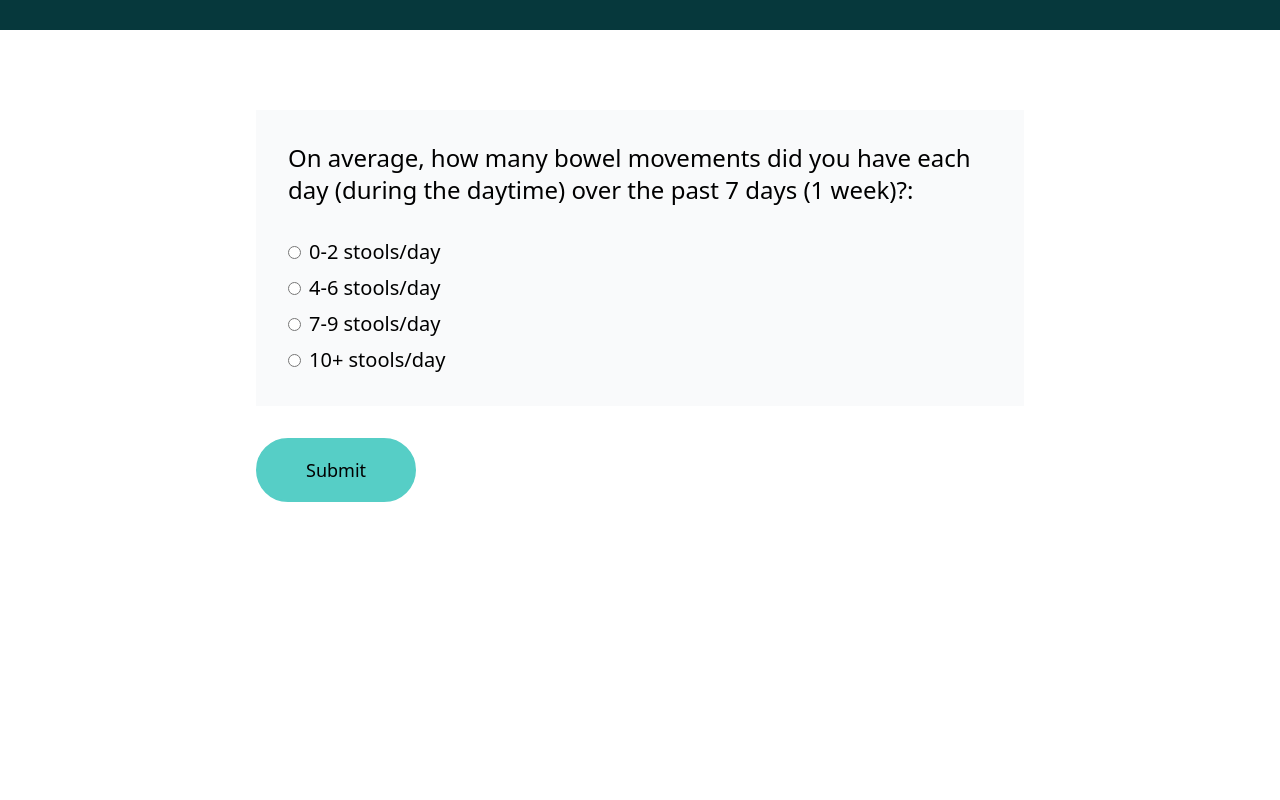
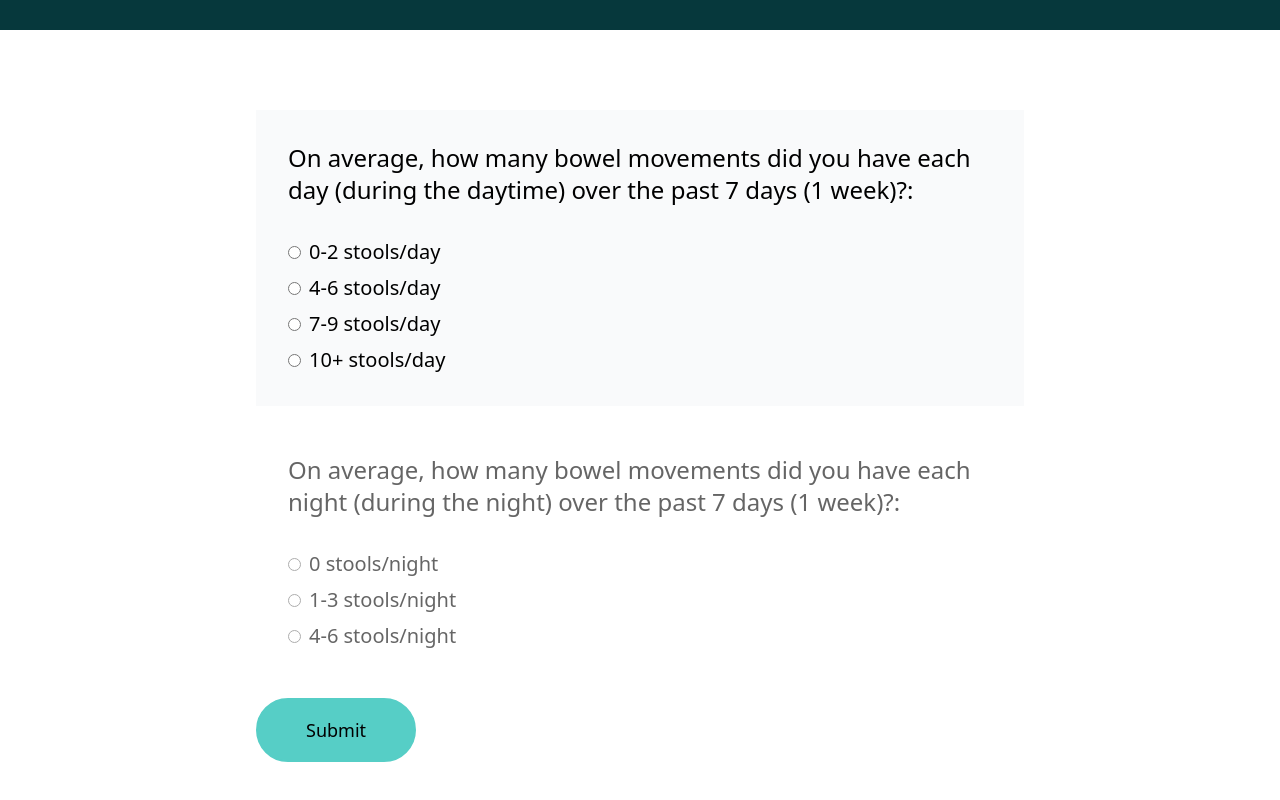
Before and after one commit to vpoola88/ayble-form-flow, a React (Vite) app: page / in a window 1280 px wide. Shown: the part 645-1445 px from the top of the page. Before the commit the page ends 1243 px from the top, so only its background shows below. Built offline with nearby package versions, Linux system fonts and the light colour scheme.

Commit message:
add question 2 with disabled styling and conditional

```diff
--- a/src/components/OnboardingForm.tsx
+++ b/src/components/OnboardingForm.tsx
@@ -1,10 +1,17 @@
 import { useState } from "react";
 
 function OnboardingForm() {
-  const [formData, setFormData] = useState({});
+  const [formData, setFormData] = useState({
+    formQuestion: "",
+    formAnswer: "",
+    formAnswerValue: "",
+  });
+
+  const [formInputStatus, setFormInputStatus] = useState(1);
 
   function handleChange(e) {
-    console.log(e.target?.value);
+    console.log("question" + e.target?.value);
+    setFormInputStatus(2);
   }
 
   function handleSubmit(e) {
@@ -52,6 +59,45 @@ function OnboardingForm() {
               </label>
             </div>
           </li>
+
+          <li
+            className={`"bg-gray-50 p-8 mb-4" ${
+              formInputStatus > 1 ? "" : "opacity-60 cursor-not-allowed"
+            }`}
+          >
+            <p id="onboarding-uc-2" className="text-2xl">
+              On average, how many bowel movements did you have each night
+              (during the night) over the past 7 days (1 week)?:
+            </p>
+            <div className="flex flex-col space-y-2 text-xl pt-8">
+              <label
+                id="onboarding-uc-ans-2-0"
+                onClick={(e) => handleChange(e)}
+              >
+                <input
+                  disabled={formInputStatus > 2 ? true : false}
+                  name="onboarding-uc-2"
+                  type="radio"
+                  value="0"
+                />
+                <span className="px-2">0 stools/night</span>
+              </label>
+              <label
+                id="onboarding-uc-ans-2-13"
+                onClick={(e) => handleChange(e)}
+              >
+                <input name="onboarding-uc-2" type="radio" value="1" />
+                <span className="px-2">1-3 stools/night</span>
+              </label>
+              <label
+                id="onboarding-uc-ans-2-46"
+                onClick={(e) => handleChange(e)}
+              >
+                <input name="onboarding-uc-2" type="radio" value="2" />
+                <span className="px-2">4-6 stools/night</span>
+              </label>
+            </div>
+          </li>
         </ul>
         <button
           className="bg-secondary px-12 py-4 my-4 rounded-full cursor-pointer border-2 border-secondary text-lg
```
